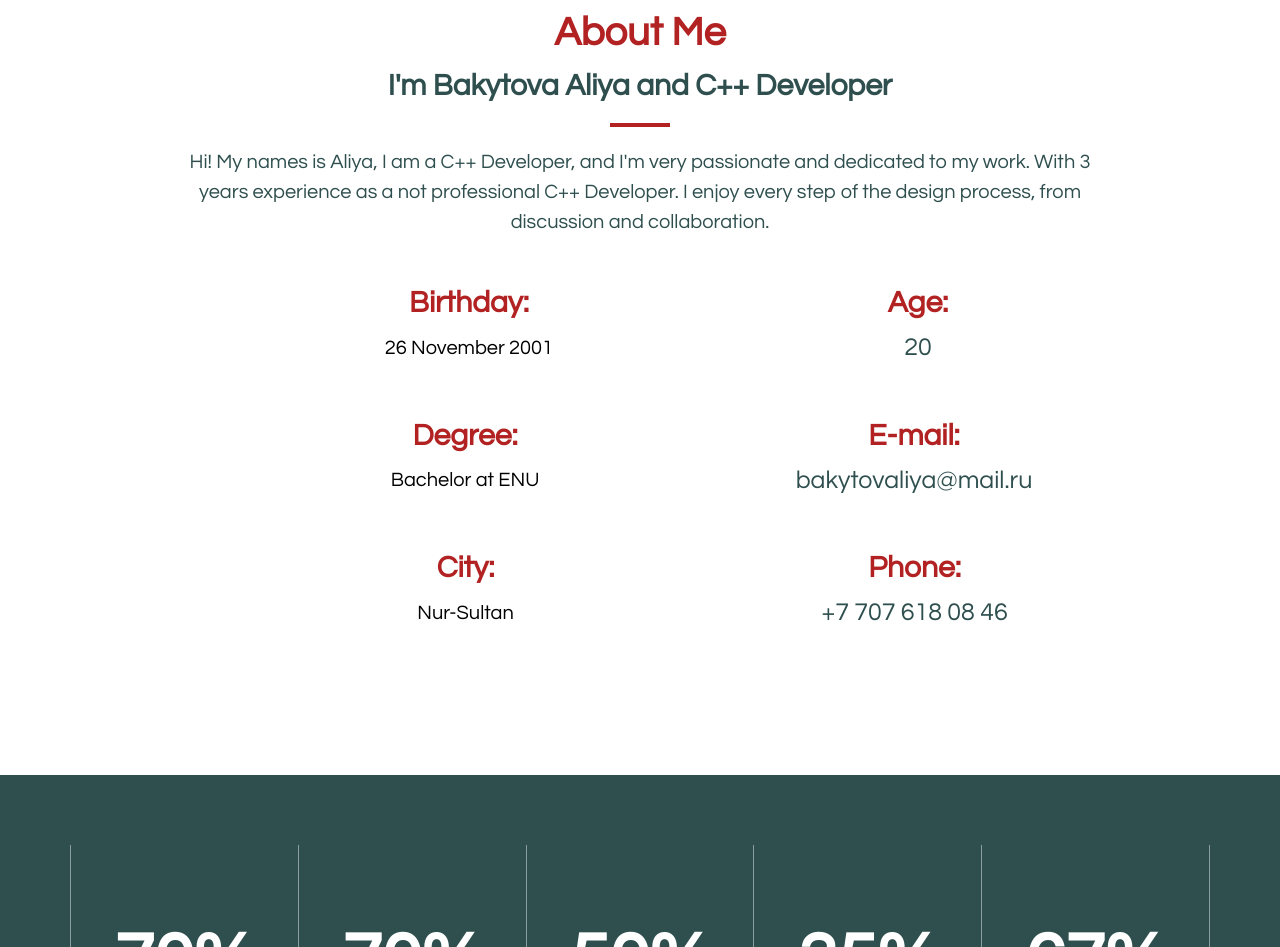
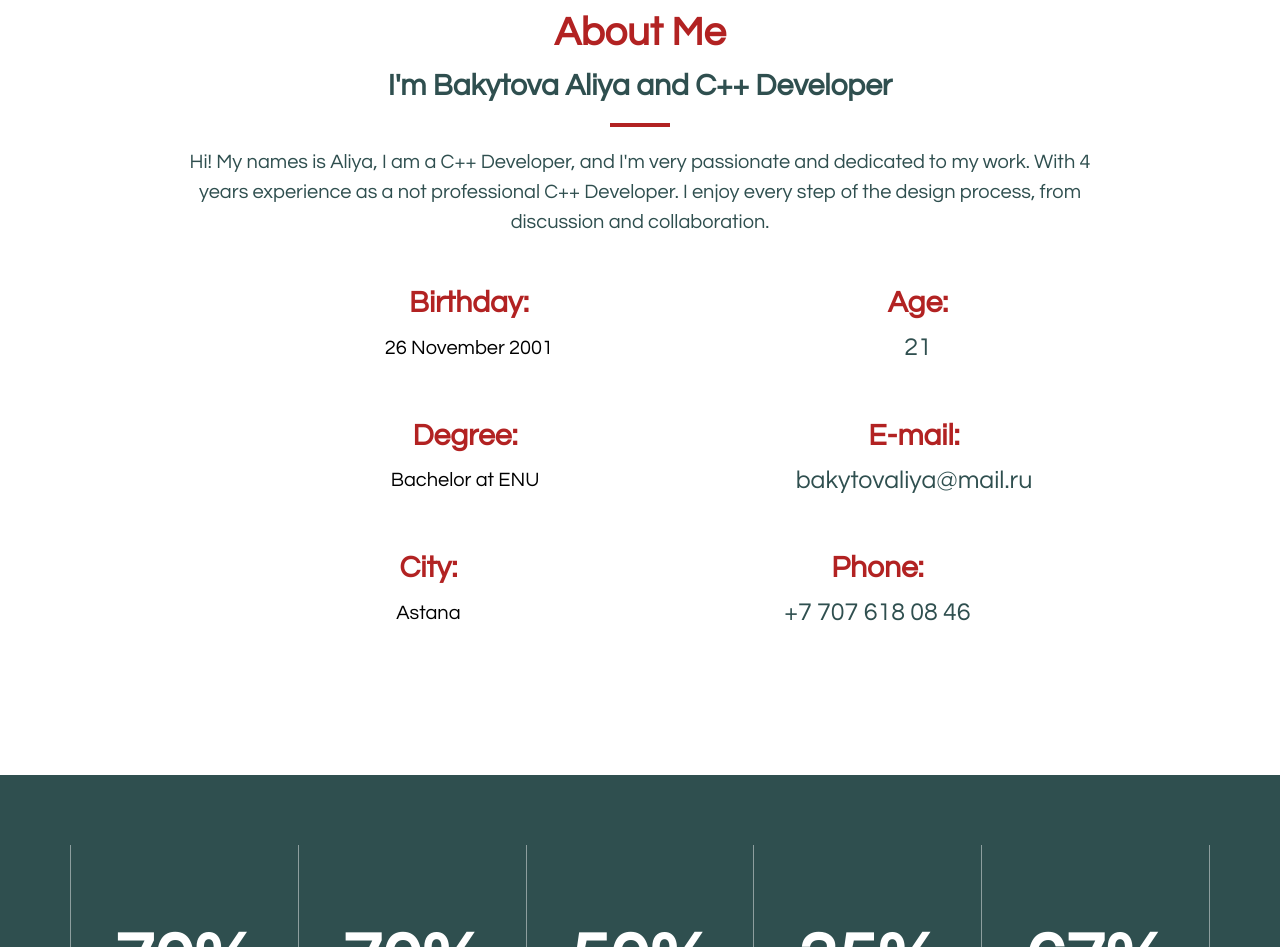
Before and after one commit to BakytovAliya/Portfolio, a plain HTML site: page index.html in a window 1280 px wide. Shown: the part 897-1844 px from the top of the page. Drawn offline with nearby package versions, Linux system fonts and the light colour scheme.

Commit message:
Update index.html

```diff
--- a/index.html
+++ b/index.html
@@ -58,7 +58,7 @@
                     <h3 class="section__subtitle">About Me</h3>
                     <h2 class="section__title__1">I'm Bakytova Aliya and C++ Developer</h2>
                     <div class="section__text__1">
-                        <p>Hi! My names is Aliya, I am a C++ Developer, and I'm very passionate and dedicated to my work. With 3 years experience as a not professional C++ Developer. I enjoy every step of the design process, from discussion and collaboration.</p>
+                        <p>Hi! My names is Aliya, I am a C++ Developer, and I'm very passionate and dedicated to my work. With 4 years experience as a not professional C++ Developer. I enjoy every step of the design process, from discussion and collaboration.</p>
                     </div>
                 </div>
 
@@ -69,7 +69,7 @@
                     </tr>
                     <tr>
                         <td class="sectiion__text__2">26 November 2001</td>
-                        <td class="section__text__2">20</td>
+                        <td class="section__text__2">21</td>
                     </tr>
                 </table>
 
@@ -90,7 +90,7 @@
                         <th class="section__title__2">Phone:</th>
                     </tr>
                     <tr>
-                        <td class="sectiion__text__2">Nur-Sultan</td>
+                        <td class="sectiion__text__2">Astana</td>
                         <td class="section__text__2">+7 707 618 08 46</td>
                     </tr>
                 </table>
```
